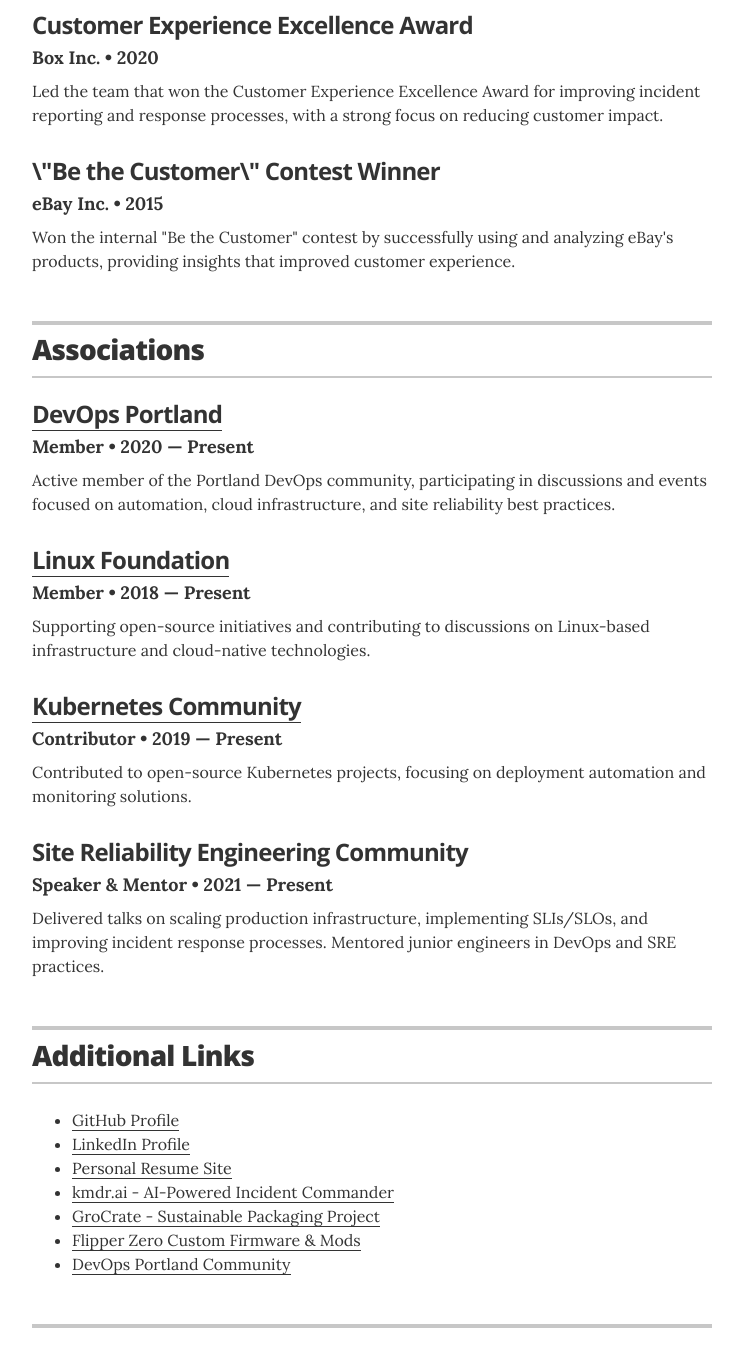
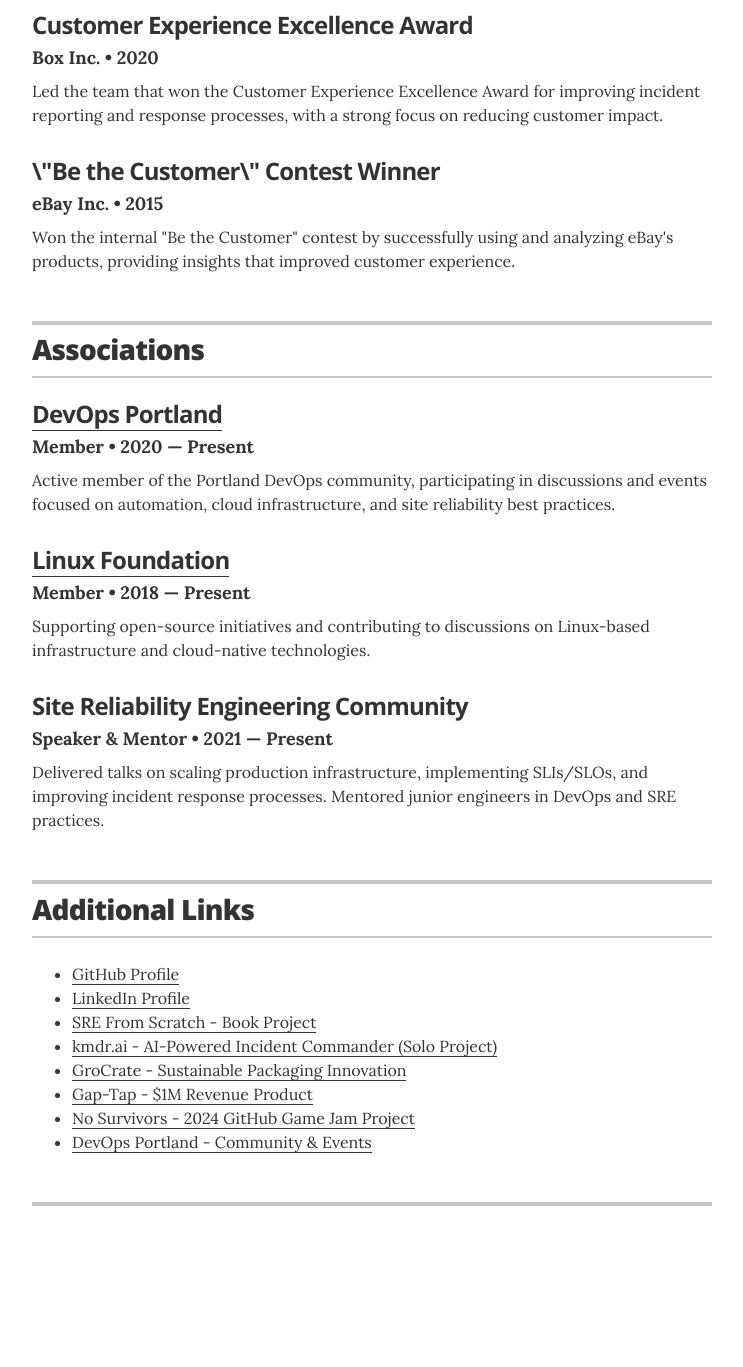
Before and after one commit to potable-anarchy/brad-dougherty.com, a Jekyll site: the page built from index.md, in a window 1280 px wide and 1400 px high, scrolled down 5412 px. Shown: the top 1367 px of the window, without its empty margins (268-1011 px from the left). Built offline with Jekyll 4.4.1, drawn with Linux system fonts in a browser that asks for light colours; after the commit the page ends 6690 px from its top, so only the background shows below that; some of the changed text lies outside the part shown.

Commit message:
Updated links page and added new project

```diff
--- a/_data/associations.yml
+++ b/_data/associations.yml
@@ -13,12 +13,6 @@
   url: https://www.linuxfoundation.org/
   summary: Supporting open-source initiatives and contributing to discussions on Linux-based infrastructure and cloud-native technologies.
 
-- organization: Kubernetes Community
-  role: Contributor
-  year: 2019 &mdash; Present
-  url: https://kubernetes.io/community/
-  summary: Contributed to open-source Kubernetes projects, focusing on deployment automation and monitoring solutions.
-
 - organization: Site Reliability Engineering Community
   role: Speaker & Mentor
   year: 2021 &mdash; Present
--- a/_data/links.yml
+++ b/_data/links.yml
@@ -3,20 +3,23 @@
 - url: "https://github.com/bradtaco"
   description: GitHub Profile
 
-- url: "https://www.linkedin.com/in/yourlinkedin"
+- url: "https://www.linkedin.com/in/brad-dougherty/"
   description: LinkedIn Profile
 
-- url: "https://bradtaco.github.io"
-  description: Personal Resume Site
+- url: "https://github.com/bradtaco/SRE-From-Scratch"
+  description: SRE From Scratch - Book Project
 
 - url: "https://github.com/bradtaco/kmdr-ai"
-  description: kmdr.ai - AI-Powered Incident Commander
+  description: kmdr.ai - AI-Powered Incident Commander (Solo Project)
 
 - url: "https://github.com/bradtaco/grocrate"
-  description: GroCrate - Sustainable Packaging Project
+  description: GroCrate - Sustainable Packaging Innovation
 
-- url: "https://github.com/bradtaco/flipperzero-hacks"
-  description: Flipper Zero Custom Firmware & Mods
+- url: "https://gap-tap.com"
+  description: Gap-Tap - $1M Revenue Product
+
+- url: "https://github.com/bradtaco/No-Survivors"
+  description: No Survivors - 2024 GitHub Game Jam Project
 
 - url: "https://www.meetup.com/devops-portland/"
-  description: DevOps Portland Community
+  description: DevOps Portland - Community & Events
--- a/_data/projects.yml
+++ b/_data/projects.yml
@@ -34,4 +34,4 @@
   role: Project Lead, Game Developer
   duration: 2024 &mdash; Present
   url: "https://github.com/bradtaco/No-Survivors"
-  description: Recruited and led a team of 7 developers, artists, and writers to create *No Survivors*, an open-source game for the 2024 GitHub Game Jam. Directed **game development, art direction, and story design**, ensuring a cohesive gameplay experience and narrative.
+  description: Recruited and led a team of 4 developers, artists, and writers to create *No Survivors*, an open-source game for the 2024 GitHub Game Jam. Directed **game development, art direction, and story design**, ensuring a cohesive gameplay experience and narrative.
```
